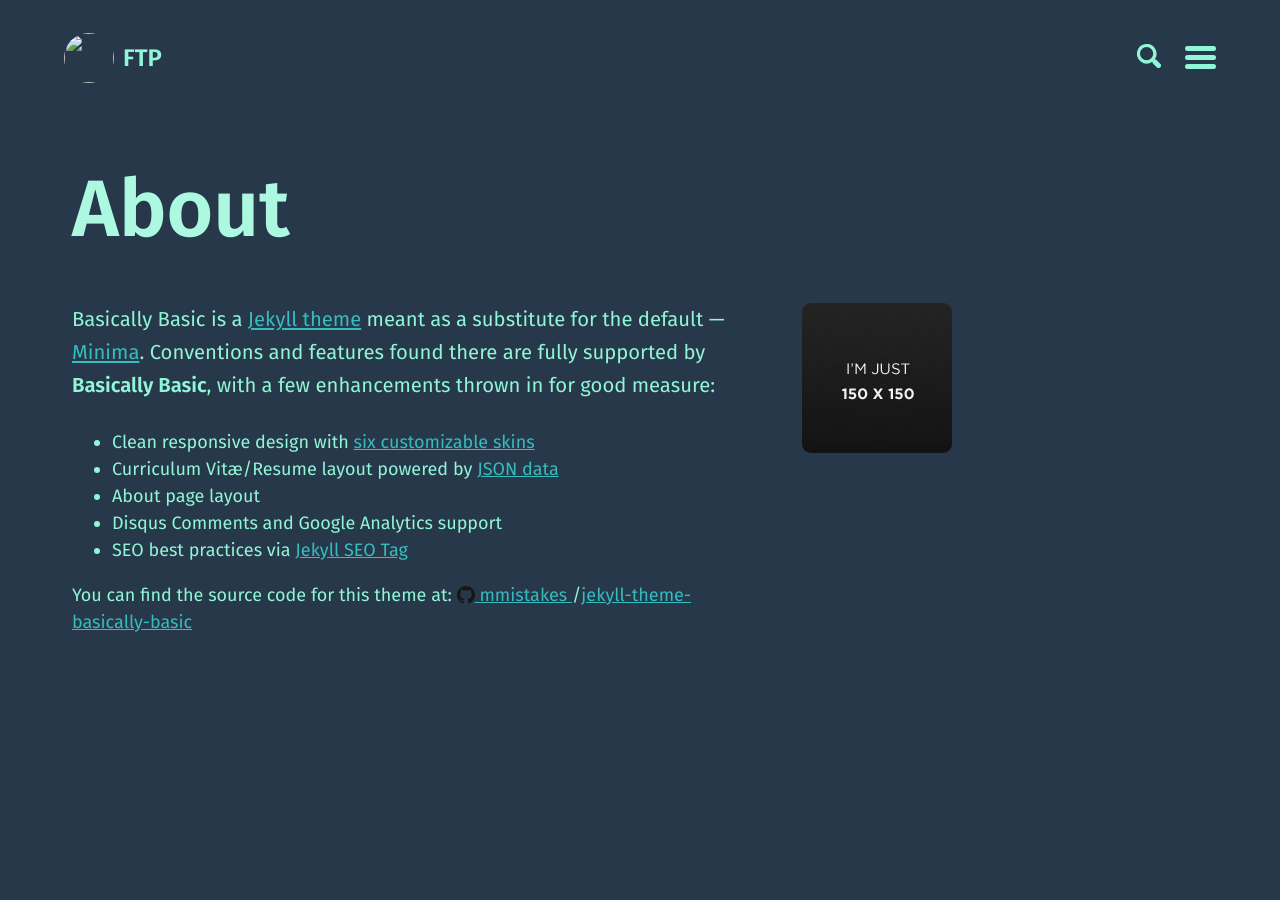
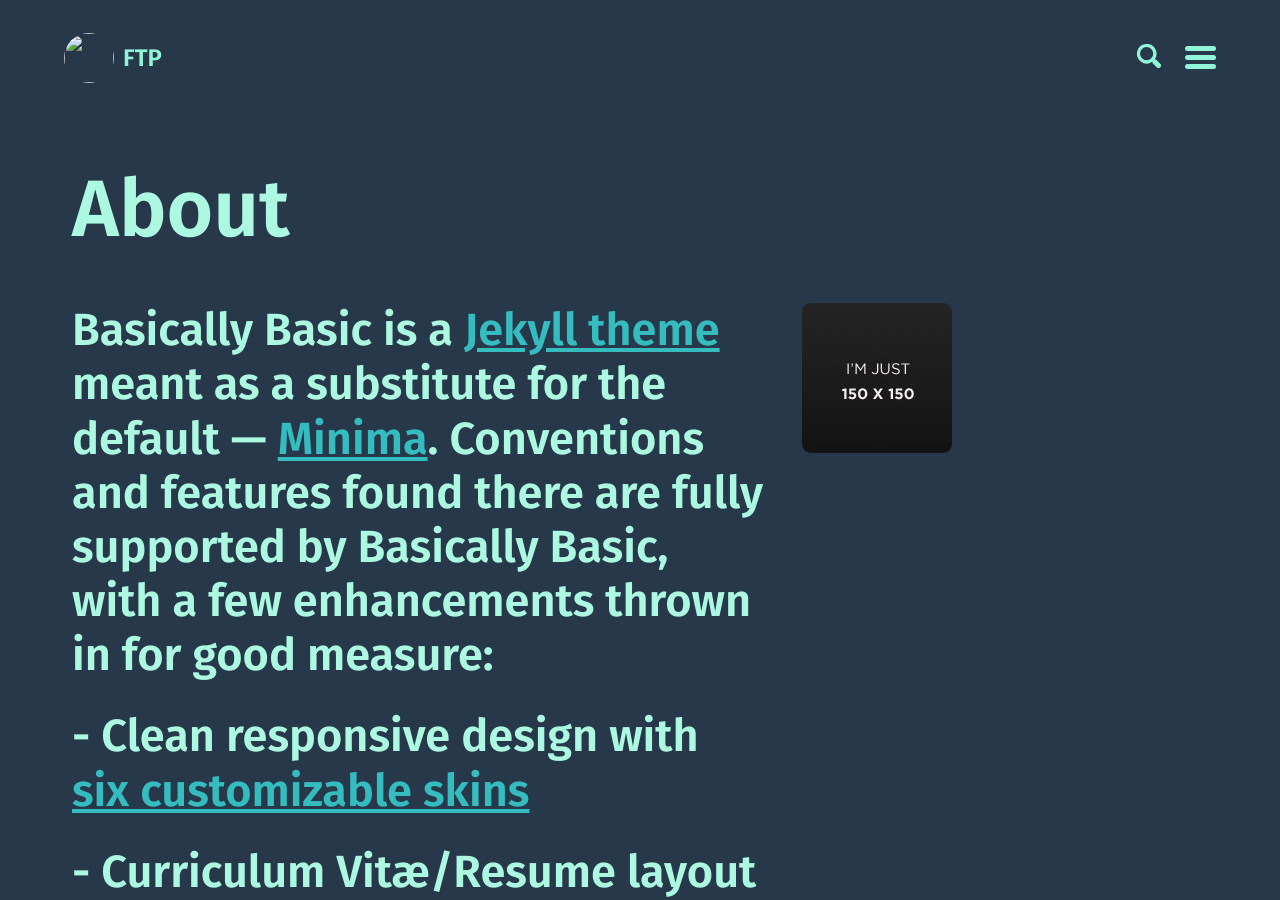
Before and after one commit to sunbliss/jekyll-ftp, a Jekyll site: the page built from about.md, in a window 1280 px wide and 900 px high. Built offline with Jekyll 4.4.1, drawn with Linux system fonts in a browser that asks for light colours; some of the changed text lies outside the part shown.

Commit message:
Update about.md

```diff
--- a/about.md
+++ b/about.md
@@ -3,12 +3,12 @@
 layout: about
 ---
 
-Basically Basic is a [Jekyll theme](https://jekyllrb.com/docs/themes/) meant as a substitute for the default --- [Minima](https://github.com/jekyll/minima). Conventions and features found there are fully supported by **Basically Basic**, with a few enhancements thrown in for good measure:
+# Basically Basic is a [Jekyll theme](https://jekyllrb.com/docs/themes/) meant as a substitute for the default --- [Minima](https://github.com/jekyll/minima). Conventions and features found there are fully supported by **Basically Basic**, with a few enhancements thrown in for good measure:
 
-- Clean responsive design with [six customizable skins](#skin)
-- Curriculum Vitæ/Resume layout powered by [JSON data](http://registry.jsonresume.org/)
-- About page layout
-- Disqus Comments and Google Analytics support
-- SEO best practices via [Jekyll SEO Tag](https://github.com/jekyll/jekyll-seo-tag/)
+# - Clean responsive design with [six customizable skins](#skin)
+# - Curriculum Vitæ/Resume layout powered by [JSON data](http://registry.jsonresume.org/)
+# - About page layout
+# - Disqus Comments and Google Analytics support
+# - SEO best practices via [Jekyll SEO Tag](https://github.com/jekyll/jekyll-seo-tag/)
 
-You can find the source code for this theme at: {% include icon-github.html username="mmistakes" %}/[jekyll-theme-basically-basic](https://github.com/mmistakes/jekyll-theme-basically-basic)
+# You can find the source code for this theme at: {% include icon-github.html username="mmistakes" %}/[jekyll-theme-basically-basic](https://github.com/mmistakes/jekyll-theme-basically-basic)
```
